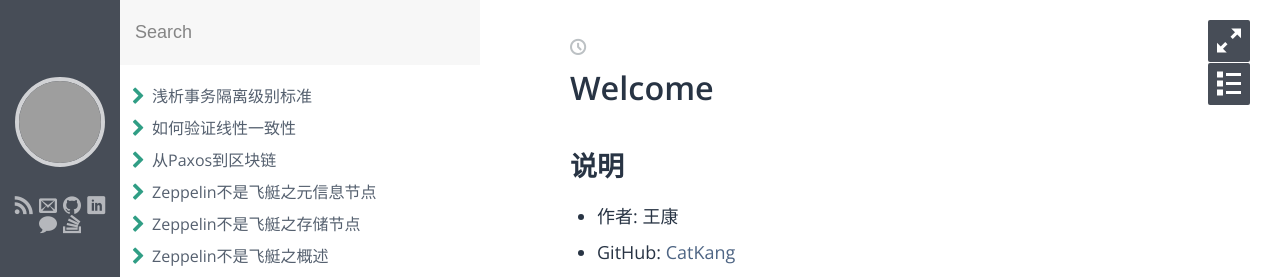
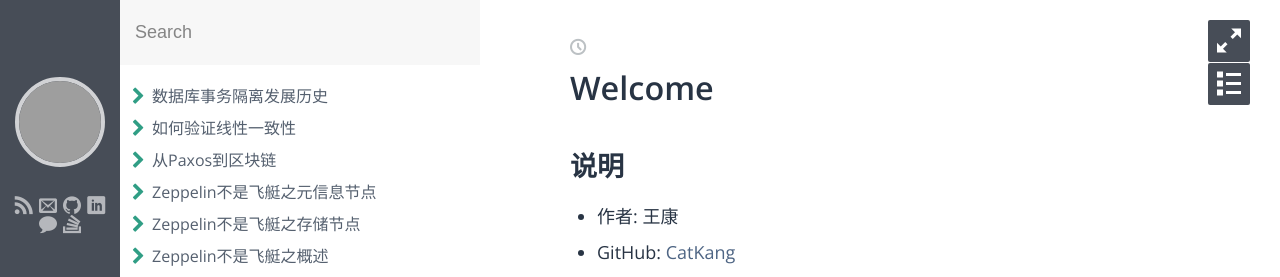
Before and after one commit to CatKang/catkang.github.io, a Jekyll site: the page built from index.md, in a window 1280 px wide. Shown: the top 277 px of the page. Built offline with Jekyll 4.4.1, drawn with Linux system fonts in a browser that asks for light colours; some web fonts are replaced; part of the change alters nothing that is shown; grey boxes are pictures that could not be loaded.

Commit message:
update isolation level

```diff
--- a/_posts/tech/2018-08-31-isolation-level.md
+++ b/_posts/tech/2018-08-31-isolation-level.md
@@ -1,36 +1,28 @@
 ---
 layout: post
-title: 浅析事务隔离级别标准
+title: 数据库事务隔离发展历史
 category: 技术
 tags: [Isolation Level，Transaction]
 keywords: 隔离级别, 并行控制，事务，Isolation，Concurrent Control，Transaction
 ---
 
 
-事务隔离是数据库系统设计中根本的组成部分，本文主要从标准层面来讨论隔离级别的划分方式，先解释事务隔离分级的原因以及标准制定的目标；之后概述其发展历史；最后介绍Atul Adya给出的比较合理的隔离级别定义。
-
-
-
-# 为什么要分级
-
-事务隔离是事务并发产生的直接需求，最直观的、保证正确性的隔离方式，显然是让并发的事务依次执行，或是看起来像是依次执行。但在真实的场景中，有时并不需要如此高的正确性保证，因此希望牺牲一些正确性来提高整体性能。**通过区别不同强度的隔离级别使得使用者可以在正确性和性能上自由权衡。**
+事务隔离是数据库系统设计中根本的组成部分，本文主要从标准层面来讨论隔离级别的发展历史，首先明确隔离级别划分的目标；之后概述其否定之否定的发展历程；进而引出 Adya给出的比较合理的隔离级别定义，最终总结隔离标准一路走来的思路。
 
 
 
 # 目标
 
-随着数据库产品数量以及使用场景的膨胀，带来了各种隔离级别选择的混乱，数据库的众多设计者和使用者亟需一个对隔离级别划分的共识，这就是标准出现的意义。一个好的隔离级别定义有如下两个重要的**目标**：
+事务隔离是事务并发产生的直接需求，最直观的、保证正确性的隔离方式，显然是让并发的事务依次执行，或是看起来像是依次执行。但在真实的场景中，有时并不需要如此高的正确性保证，因此希望牺牲一些正确性来提高整体性能。**通过区别不同强度的隔离级别使得使用者可以在正确性和性能上自由权衡。**随着数据库产品数量以及使用场景的膨胀，带来了各种隔离级别选择的混乱，数据库的众多设计者和使用者亟需一个对隔离级别划分的共识，这就是标准出现的意义。一个好的隔离级别定义有如下两个重要的**目标**：
 
-- **正确**：每个级别的定义，应该能够将所有损害该级别想要保证的正确性的情况排除在外。也就是说，**只要实现满足某一隔离级别定义，就一定能获得对应的正确性保证**。
-- **实现无关**：常见的并发控制的实现方式包括，锁、OCC以及多版本 。而一个**好的标准不应该限制其实现方式**。
+- **正确**：每个级别的定义，应该能够将所有损害该级别想要保证的正确性的情况排除在外。也就是说，只要实现满足某一隔离级别定义，就一定能获得对应的正确性保证。
+- **实现无关**：常见的并发控制的实现方式包括，锁、OCC以及多版本 。而一个好的标准不应该限制其实现方式。
 
 
 
-# 探索
+# ANSI SQL标准(1992)：基于异象
 
-### ANSI SQL标准：基于异象
-
-[ANSI](http://www.adp-gmbh.ch/ora/misc/isolation_level.html)先定义不同级别的异象(phenomenas)， 并依据能避免多少异象来划分隔离标准。其定义的异象包括：
+1992年[ANSI](http://www.adp-gmbh.ch/ora/misc/isolation_level.html)首先尝试指定统一的隔离级别标准，其定义了不同级别的异象(phenomenas)， 并依据能避免多少异象来划分隔离标准。异象包括：
 
 - 脏读（Dirty Read）: 读到了其他事务还未提交的数据；
 - 不可重复读（Non-Repeatable/Fuzzy Read）：由于其他事务的修改或删除，对某数据的两次读取结果不同；
@@ -42,9 +34,9 @@ keywords: 隔离级别, 并行控制，事务，Isolation，Concurrent Control
 
 
 
-### Critique of ANSI：基于锁
+# A Critique of ANSI(1995)：基于锁
 
-[A Critique of ANSI SQL Isolation Levels](https://www.microsoft.com/en-us/research/wp-content/uploads/2016/02/tr-95-51.pdf)一文中对ANSI的标准进行了系统的批判，指出其存在两个致命的问题：
+几年后，微软的研究员们在[A Critique of ANSI SQL Isolation Levels](https://www.microsoft.com/en-us/research/wp-content/uploads/2016/02/tr-95-51.pdf)一文中对ANSI的标准进行了批判，指出其存在两个致命的问题：
 
 **1，不完整，缺少对Dirty Write的排除**
 
@@ -56,11 +48,11 @@ ANSI SQL标准中所有的隔离级别都没有将Dirty Write这种异象排除
 
 **2，歧义**
 
-ANSI SQL的英文表述有歧义。以Dirty Read为例，标准中提到假设T1读到了T2未提交的值，如果T2最终abort，那么T1读到的就是脏数据。但如果T2最终commit了，是不是就没有问题了？
+ANSI SQL的英文表述有歧义。以Phantom为例，如下图历史H3：
 
-> H1: r1[x=50]w1[x=10]r2[x=10]r2[y=50]c2 r1[y=50]w1[y=90]c1
+> H3：r1[P] w2[insert y to P] r2[z] w2[z] c2 r1[z] c1
 
-H1历史中，假设有相关性约束x+y=100，T1尝试将(x=50, y=50)修改为(x=10, y=90)，T2明显在T1尚未commit前读到了其对x的修改x=10，虽然T1最终正常commit，但T2读到了不满足约束的x=10，y=90。类似的情况同样存在于Non-Repeatable/Fuzzy Read和Phantom Read中。
+假设T1根据条件P查询所有的雇员列表，之后T2增加了一个雇员并增加了雇员人数值z，之后T1读取雇员人数z，最终T1的列表中的人数比z少，不一致。但T1并没有在T2修改链表后再使用P中的值，是否就不属于ANSI中对Phantom的定义了呢？这也导致了对ANSI的表述可能有严格和宽松两种解读。对于Read Dirty和Non-Repeatable/Fuzzy Read也有同样的问题。
 
 
 
@@ -77,11 +69,9 @@ H1历史中，假设有相关性约束x+y=100，T1尝试将(x=50, y=50)修改为
 此时定义已经很严格了，直接阻止了对应的读写组合顺序。仔细可以看出，此时得到的其实就是基于锁的定义:
 
 - Read Uncommitted，阻止P0：整个事务阶段对x加长写锁
-   Read Commited，阻止P0，P1：短读锁 + 长写锁
+- Read Commited，阻止P0，P1：短读锁 + 长写锁
 - Repeatable Read，阻止P0，P1，P2：长读锁 + 短谓词锁 + 长写锁
 - Serializable，阻止P0，P1，P2，P3：长读锁 + 长谓词锁 + 长写锁
-
-
 
 
 
@@ -92,69 +82,69 @@ H1历史中，假设有相关性约束x+y=100，T1尝试将(x=50, y=50)修改为
 - 针对P0：Optimize的实现方式可能会让多个事务各自写自己的本地副本，提交的时候只要顺序合适是可以成功的，只在需要的时候才abort，但这种选择被P0阻止；
 - 针对P2：只要T1没有在读x，后续没有与x相关的操作，且先于T2提交。在Optimize的实现中是可以接受的，却被P2阻止。
 
-显而易见，想要解决这个问题，**思路**是：**弱化上述异象的限制，使其能精准打击，只限制需要限制的**，但这并不容易，Lock的限制范围如下图所示：
+回忆Critique of ANSI中指出的ANSI标准问题，包括Dirty Write和歧义，其实都是由于多Object之间有相互约束关系导致的，如下图所示，图中黑色部分表示的是ANSI中针对某一个异象描述的异常情况，灰色部分由于多Object约束导致的异常部分，但这部分在传统的异象定义方式中并不能描述，因此其只能退而求其次，扩大限制的范围到黄色部分，从而限制了正常的情况。：
 
 ![Isolation Cover](http://catkang.github.io/assets/img/isolation_level/Isolation_cover.png)
 
-图中黑色部分是ANSI的某一个异象描述的异常情况，灰色部分是Critique of ANSI所描述的由于object之间的约束关系导致的异常情况，回忆Critique of ANSI对ANSI的修正时所面对的问题，其实都在这个区域内，而这部分正是Critique of ANSI没有办法精确的定义的，因此其只能退而求其次，扩大限制的范围到黄色部分。
 
-由此，可以看出问题的**本质**：**由于异象的描述只针对单个object，缺少描述多object之间的约束关系，导致需要用锁的方式来作出超出必须的限制。**
 
-相应地，解决问题的**关键：要有新的定义异象的模型，使之能精准的描述多object之间的约束关系，从而使得我们能够精准地限制上述灰色部分，而将黄色的部分解放出来**。Adya的答案是序列化图。
+由此，可以看出问题的**本质**：**由于异象的描述只针对单个object，缺少描述多object之间的约束关系，导致需要用锁的方式来作出超出必须的限制。**相应地，解决问题的**关键：要有新的定义异象的模型，使之能精准的描述多object之间的约束关系，从而使得我们能够精准地限制上述灰色部分，而将黄色的部分解放出来**。Adya给出的答案是序列化图。
 
 
 
-# Adya定义：基于序列化图
+# A Generalized  Theory(1999)：基于序列化图
 
-Adya在[Weak Consistency: A Generalized Theory and Optimistic Implementations for Distributed Transactions](http://pmg.csail.mit.edu/papers/adya-phd.pdf)中给出了基于序列化图得定义，过程为先定义冲突关系；并以冲突关系为有向边形成序列化图；再以图中的环类型定义不同的异象；最后通过阻止不同的异象来定义隔离级别。
+Adya在[Weak Consistency: A Generalized Theory and Optimistic Implementations for Distributed Transactions](http://pmg.csail.mit.edu/papers/adya-phd.pdf)中给出了基于序列化图得定义，思路为先定义冲突关系；并以冲突关系为有向边形成序列化图；再以图中的环类型定义不同的异象；最后通过阻止不同的异象来定义隔离级别。
 
-### 冲突关系：
+### 序列化图（Direct Serialization Graph, DSG）
 
-根据上述不同异象涉及的访问冲突，定义三种冲突关系：
+序列化图是用有向图的方式来表示事务相互之间的依赖关系，图中每个节点表示一个事务，有向边表示存在一种依赖关系，事务需要等到所有指向其的事务先行提交，如下图所示历史的合法的提交顺序应该为：T1，T2，T3：
 
-- Directly Write-Depends，写写冲突
-- Directly Read-Depends，先写后读冲突，其中item-read-depends为对某个object的先写后读冲突，predicate-read-depends为对Range的先写后读冲突
-- Directly Anti-Depends，先读后写冲突，其中item-anti-depends为对某个object的先读后写冲突，predicate-anti-depends为对Range的先读后写冲突
+![GSG](http://catkang.github.io/assets/img/isolation_level/andy_dsg.png)
+
+这里的有向边包括三种情况：
+
+- **写写冲突ww**（Directly Write-Depends）：表示两个事务先后修改同一个数据库Object(w1[x]…w2[x]...)；
+- **先写后读冲突wr**（Directly Read-Depends）：一个事务修改某个数据库Object后，另一个对该Object进行读操作（w1[x]…r2[x]...）；
+- **先读后写冲突rw**（Directly Anti-Depends）：一个事务读取某个Object或者某个Range后，另一个事务进行了修改（r1[x]…w2[x]… or  r1[P]…w2[y in P]）；
+
+![GSG Edge](http://catkang.github.io/assets/img/isolation_level/andy_dsg_edge.png)
 
 
 
-### 序列化图（Direct Serialization Graph, DSG）
 
-每个节点表示一个事务，每个有向边表明存在一种冲突关系，有向边T1 -> T2的意义是若要避免该冲突导致的不一致，需要T1先于T2提交，因此通过依次从图中去掉没有入边的节点，可以完成事务的序列化，如下图的序列化顺序为：T1，T2，T3：
 
-![GSG Edge](http://catkang.github.io/assets/img/isolation_level/andy_dsg_edge.png)
+### 基于序列化图的异象定义：
 
-![GSG](http://catkang.github.io/assets/img/isolation_level/andy_dsg.png)
+根据有向图的定义，我们可以将事务对不同Object的依赖关系表示到一张同一张图中，而所谓异象就是在图中找不到一个正确的序列化顺序，即存在某种环。而这种基于环的定义其实就是将基于Lock定义的异象最小化到图中灰色部分：
+
+**1，P0(Dirty Write) 最小化为 G0(Write Cycles)：**序列化图中包含两条边都为ww冲突组成的环，如H0：
+
+> H0: w1[x] w2[x] w2[y] c2 w1[y] c1
+
+可以看出T1在x上与T2写写冲突，T2又在y上与T1写写冲突，形成了如下图所示的环。
+
+![Write Cycle](http://catkang.github.io/assets/img/isolation_level/ww_cycle.png)
+
+**2，P1(Dirty Read) 最小化为 G1**：Dirty Read异象的最小集包括三个部分G1a(Aborted Reads)，读到的uncommitted数据最终被abort；G1b(Intermediate Reads) ：读到其他事务中间版本的数据；以及G1c(Circular Information Flow)：DSG中包含ww冲突和wr冲突形成的环。
+
+**3，P2(Fuzzy or Non-Repeatable Read) 最小化为 G2-item(Item Anti-dependency Cycles)** ：DSG中包含环，且其中至少有一条关于某个object的rw冲突
+
+**4，P3(Phantom) 最小化为 G2(Anti-dependency Cycles):** DSG中包含环，并且其中至少有一条是rw冲突，仍然以上面的H3为例：
+
+> H3：r1[P] w2[insert y to P] r2[z] w2[z] c2 r1[z] c1
+
+T1在谓词P上与T2 rw冲突，反过来T2又在z上与T1wr冲突，如下图所示：
 
 
 
-可以看出，只要两个事务有一个object相互冲突，就会在DSG中存在一条有向边，因此多个object的冲突关系可以表示在一张图中，从而可以更准确的做异象的限制。
+![Anti-dependency Cycles](http://catkang.github.io/assets/img/isolation_level/anti_dependency_cycles.png)
 
 
 
-### 基于DSG的异象定义：
+### 对应的隔离级别：
 
-按照之前的讨论，这里的异象定义尽量最小化到上一节示意图中的灰色部分，下面依次对每个异象定义最小化：
-
-**1，P0(Dirty Write) -> G0(Write Cycles)：**DSG中包含两条边都为Directly write-depends组成的环
-
-![Write Cycle](http://catkang.github.io/assets/img/isolation_level/ww_cycle.png)
-
-**2，P1(Dirty Read) -> G1**
-
-Dirty Read异象的最小集包括三个部分G1 = G1a + G1b + G1c：
-
-- G1a(Aborted Reads): 读到的uncommitted数据最终被abort，可以在commit时检查所有依赖的事务是否被abort
-- G1b(Intermediate Reads) ：读到其他事务中间版本的数据，可以在commit的时候检查所有读到的数据是否为最终数据
-- G1c(Circular Information Flow)：DSG中包含两条边都为Directly write-depends或Directly read-depends组成的环
-
-**3，P2(Fuzzy or Non-Repeatable Read) -> G2-item(Item Anti-dependency Cycles)** ：DSG中包含环，其中至少有一条是item-anti-depends edges
-
-**4，P3(Phantom) - G2(Anti-dependency Cycles):** DSG中包含环，并且其中至少有一条是anti-dependency edges
-
-![Anti-dependency Cycles](http://catkang.github.io/assets/img/isolation_level/anti_dependency_cycles.png)
-
-### 对应的隔离级别：
+通过上面的讨论可以看出，通过环的方式我们成功最小化了异象的限制范围，那么排除这些异象就得到了更宽松的，通用的隔离级别定义：
 
 - PL-1（Read Uncommitted）：阻止G0
 - PL-2（Read Commited）：阻止G1
```
